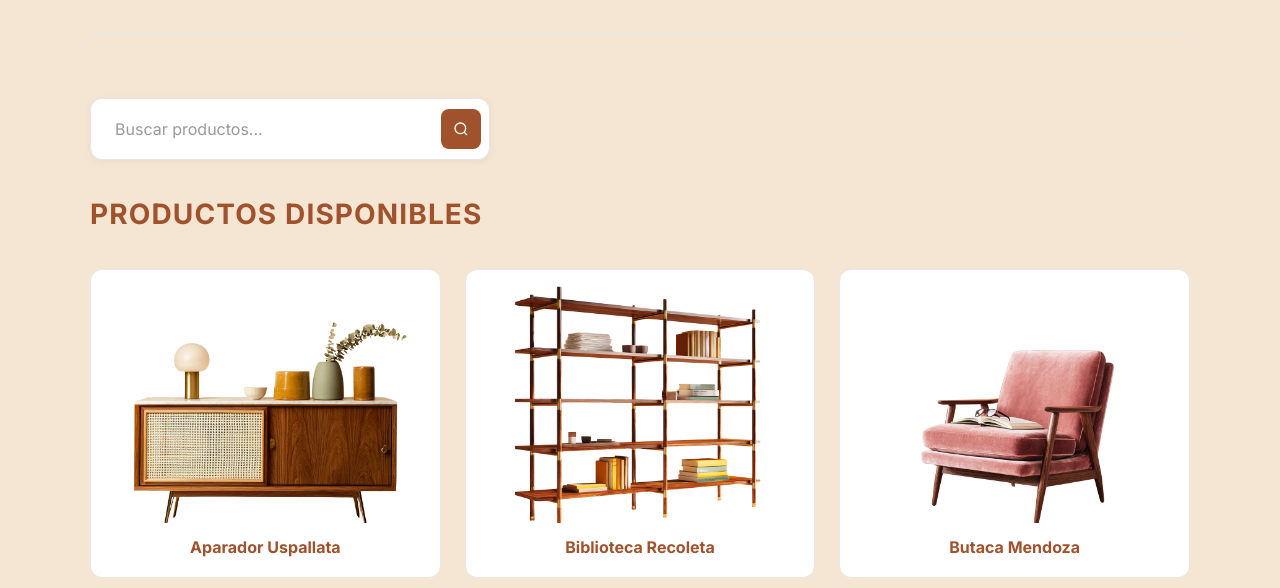
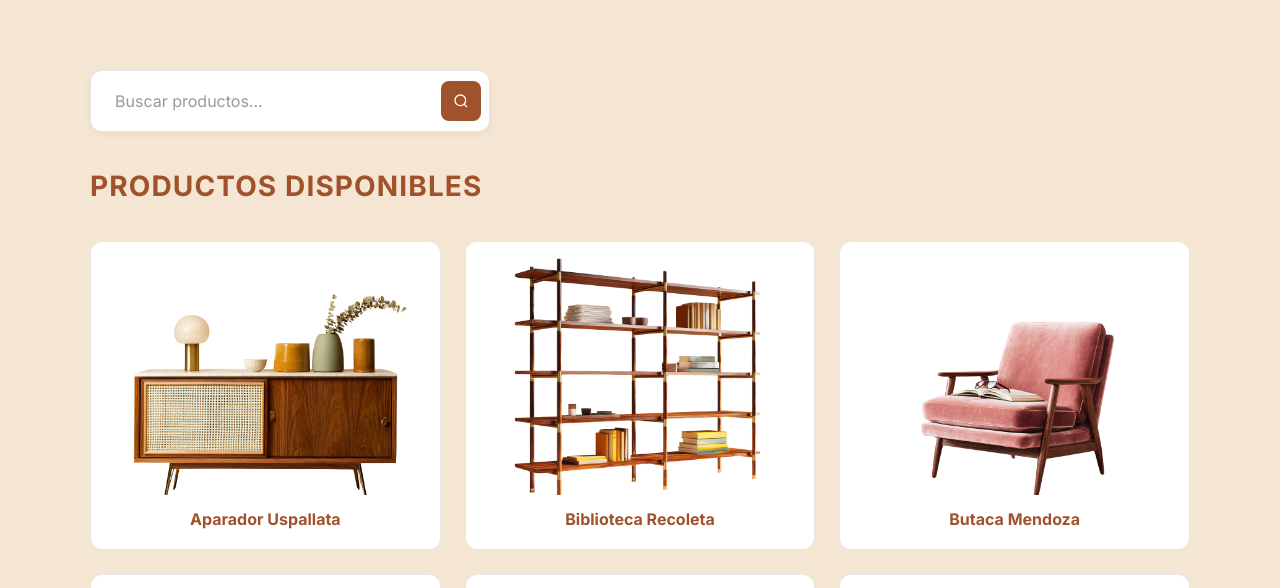
Before and after one commit to Majijo/G7-Muebleria-Hermanos-Jota, a plain HTML site: page producto.html in a window 1280 px wide. Shown: the part 147-735 px from the top of the page. Drawn offline with nearby package versions, Linux system fonts and the light colour scheme.

Commit message:
Update styles.css

```diff
--- a/css/styles.css
+++ b/css/styles.css
@@ -2,7 +2,8 @@
 /* Importación de fuentes - no todas están en todos los sistemas/navegadores */
 @import url('https://fonts.googleapis.com/css2?family=Inter:wght@300;400;500;700&family=Playfair+Display:wght@400;700&display=swap');
 
-:root {
+
+:root { /* root se usa para definir variables globales */
   /* Colores de marca */
   --color-primario: #A0522D;
   --color-secundario: #87A96B;
@@ -22,8 +23,9 @@
   --tracking-leyenda: 0.02em;
   --tracking-cta: 0.08em;
 
-  /* Espaciado */
-  --maxw: 1100px;
+
+  --maxw: 1100px; /* ancho máximo del contenedor */
+  /* Espaciado escalable, de mas pequeño a mas grande */
   --s1: .25rem; --s2: .5rem; --s3: .75rem;
   --s4: 1rem;  --s5: 1.5rem; --s6: 2rem; --s8: 3rem;
 
@@ -32,14 +34,14 @@
 }
 
 /* ========== RESET & BASE ========== */
-* {
-  box-sizing: border-box;
-  margin: 0;
+* {  /* * se usa para seleccionar todos los elementos */
+  box-sizing: border-box; /* el ancho y alto del elemento incluya el padding y el border */
+  margin: 0; /* Elimina*/
   padding: 0;
 }
 
 html {
-  scroll-behavior: smooth;
+  scroll-behavior: smooth; /* Evita saltos abruptos */
 }
 
 body {
@@ -58,12 +60,12 @@ img {
 }
 
 a {
-  text-decoration: none;
+  text-decoration: none; /* Elimina el subrayado de los enlaces */
   color: inherit;
 }
 
 ul {
-  list-style: none;
+  list-style: none; /* Elimina los puntos de las listas */
   padding: 0;
 }
 
@@ -92,7 +94,7 @@ ul {
   background: var(--color-secundario);
 }
 
-:focus-visible {
+:focus-visible { /* Solo se ve con el teclado */
   outline: 2px solid var(--detalle-premium);
   outline-offset: 2px;
 }
@@ -465,8 +467,8 @@ footer small {
 /* ========== CATALOG PAGE ========== */
 .catalog-section {
   width: min(100% - 2rem, var(--maxw));
-  margin: var(--s6) auto;
-  padding: var(--s4) 0;
+  margin: var(--s1) auto var(--s6);
+  padding: var(--s6) 0 var(--s4);
 }
 
 .catalog-section > h2 {
```
